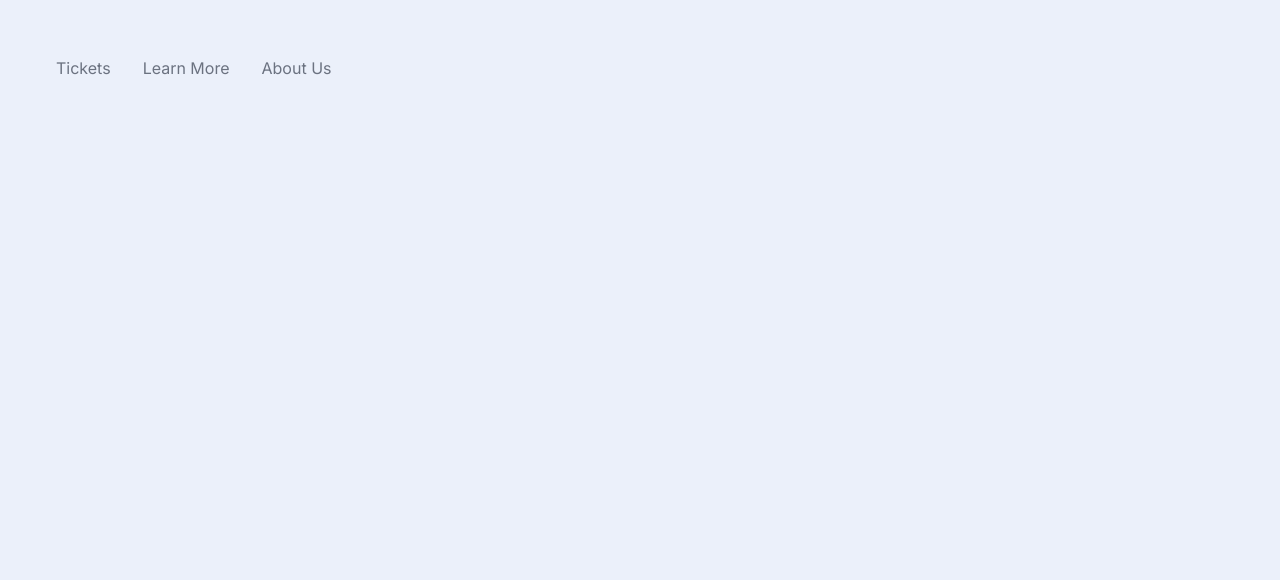
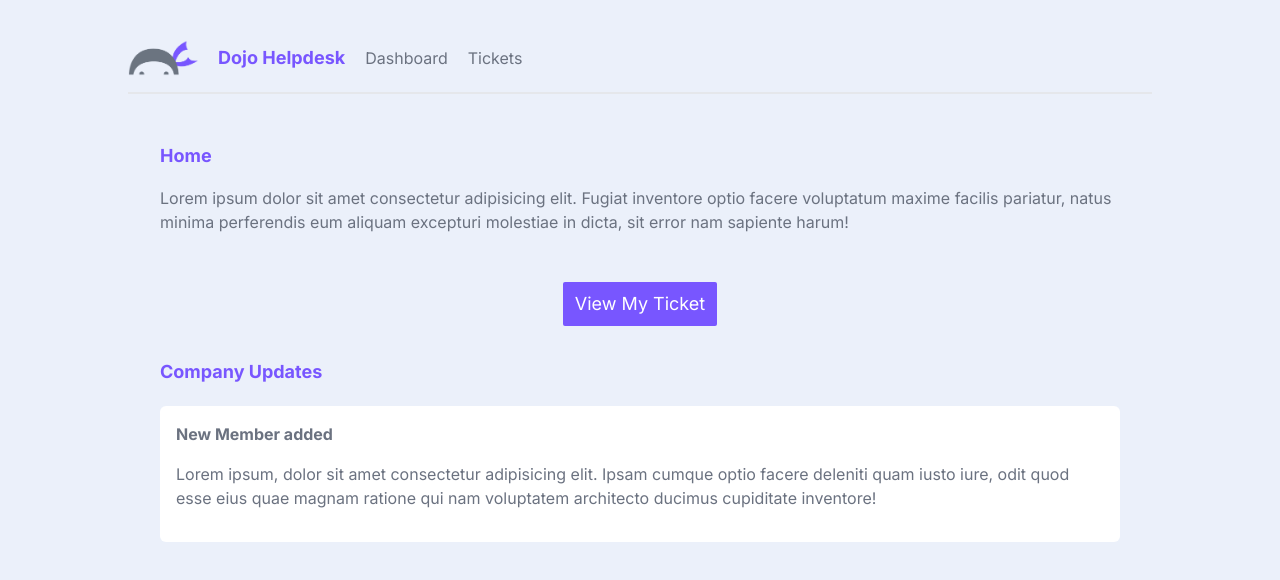
Before and after one commit to fahadtahir02/ticketninja, a Next.js app: page / in a window 1280 px wide. Shown: the top 580 px of the page. Built offline with nearby package versions, Linux system fonts and the light colour scheme.

Commit message:
Updated nav, center, and body of home page + global.css

```diff
--- a/src/app/components/NavBar.tsx
+++ b/src/app/components/NavBar.tsx
@@ -1,18 +1,44 @@
 import Link from "next/link";
+import Image from "next/image"
+import Logo from './logoo.png'
 
 
 
 export default function NavBar() {
   return (
-    <div>
-        <div className="p-2 mr-4">
-            <ol className="flex justify-start">
-                <li className="p-2 m-2"><Link href="/tickets.tsx">Tickets</Link></li>
-                <li className="p-2 m-2"><Link href='/'>Learn More</Link></li>
-                <li className="p-2 m-2"><Link href='/'>About Us</Link></li>
-            </ol>
 
-        </div>
-    </div>
+    <nav>
+      <Image
+        src={Logo}
+        alt='Dojo Helpdesk logo'
+        width={70}
+        placeholder='blur'
+        quality={100}
+      />
+      <h1>Dojo Helpdesk</h1>
+      <Link href="/">Dashboard</Link>
+      <Link href="/tickets" className="mr-auto">Tickets</Link>
+      {/* {user && <span>Hello, {user.email}</span>}
+      <LogoutButton /> */}
+    </nav>
+
+
+
+
+
+
+
+
+
+    // <div>
+    //     <div>
+    //         <ol className="flex justify-start">
+    //             <li className="p-2 m-2"><Link href="/tickets.tsx">Tickets</Link></li>
+    //             <li className="p-2 m-2"><Link href='/'>Learn More</Link></li>
+    //             <li className="p-2 m-2"><Link href='/'>About Us</Link></li>
+    //         </ol>
+
+    //     </div>
+    // </div>
   )
 }
--- a/src/app/globals.css
+++ b/src/app/globals.css
@@ -17,11 +17,11 @@ main {
   @apply max-w-5xl my-12 mx-auto px-8;
 }
 
-main>h2 {
+main > h2 {
   @apply mb-4 pb-2 text-base;
 }
 
-p>a {
+p > a {
   @apply text-primary underline;
 }
 
--- a/src/app/page.tsx
+++ b/src/app/page.tsx
@@ -1,8 +1,30 @@
 import Image from 'next/image'
+import Link from 'next/link'
 
 export default function Home() {
   return (
-    <main className="flex min-h-screen flex-col items-center justify-between p-24">
+    <main>
+      <h1 className='pb-4'> Home</h1>
+      <p className='pb-4'>Lorem ipsum dolor sit amet consectetur adipisicing elit. Fugiat inventore optio facere voluptatum maxime facilis pariatur, natus minima perferendis eum aliquam excepturi molestiae in dicta, sit error nam sapiente harum!</p>
+
+      <div className='flex justify-center my-8'>
+        <Link href = '/tickets'>
+          <button className='text-white bg-primary text-lg items-center'>View My Ticket</button>
+        </Link>
+      </div>
+
+      <div className='pb-3 mb-2'>
+        <h2>Company Updates</h2>
+      </div>
+
+      <div className='bg-white rounded-md p-4'>
+        <div className=''>
+          <p className='mb-4 '><b>New Member added</b></p>
+          <p className='mb-4'>Lorem ipsum, dolor sit amet consectetur adipisicing elit. Ipsam cumque optio facere deleniti quam iusto iure, odit quod esse eius quae magnam ratione qui nam voluptatem architecto ducimus cupiditate inventore!</p>
+        </div>
+      </div>
+
+
 
     </main>
   )
--- a/src/app/tickets/page.tsx
+++ b/src/app/tickets/page.tsx
@@ -3,7 +3,10 @@
 export default function Tickets() {
   return (
     <main>
-        <div>Tickets</div>
+      <div>
+        <h1> Tickets</h1>
+
+      </div>
     </main>
   )
 }
```
Also changed, not shown: src/app/components/logoo.png (added).
